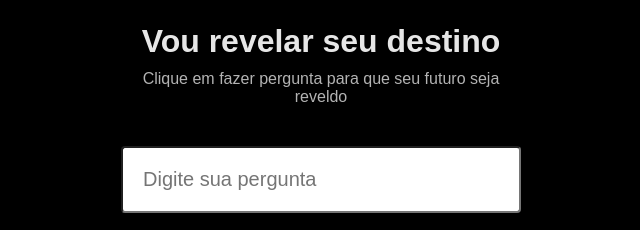
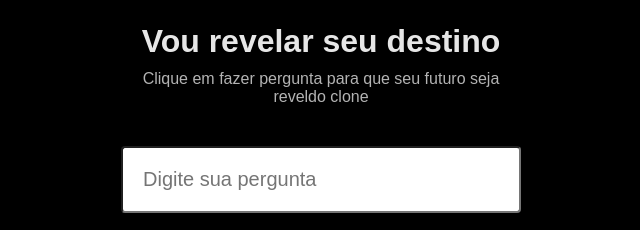
Before and after one commit to LinderJunior/Maratona-Explorer, a plain HTML site: page index.html in a window 1280 px wide. Shown: the part 421-651 px from the top of the page, 319-959 px from the left. Drawn offline with Linux system fonts and the light colour scheme.

Commit message:
add novo texto

```diff
--- a/index.html
+++ b/index.html
@@ -12,7 +12,7 @@
 
     <img src="https://gist.githubusercontent.com/maykbrito/0acdf4ce919838ffed50915a31fc5b23/raw/6f4dd01ec3116428ec4c99255944cb9ac7927590/cristal-ball.svg" alt="Imagem de uma bola de cristal">
     <h1> Vou revelar seu destino</h1>
-    <p>Clique em fazer pergunta para que seu futuro seja reveldo</p>
+    <p>Clique em fazer pergunta para que seu futuro seja reveldo clone</p>
     <input id="inputPergunta" type="text" placeholder="Digite sua pergunta"/>
     <button id="buttonPerguntar" onclick="fazerPergunta()"> Fazer uma Pergunta</button>
 
```
